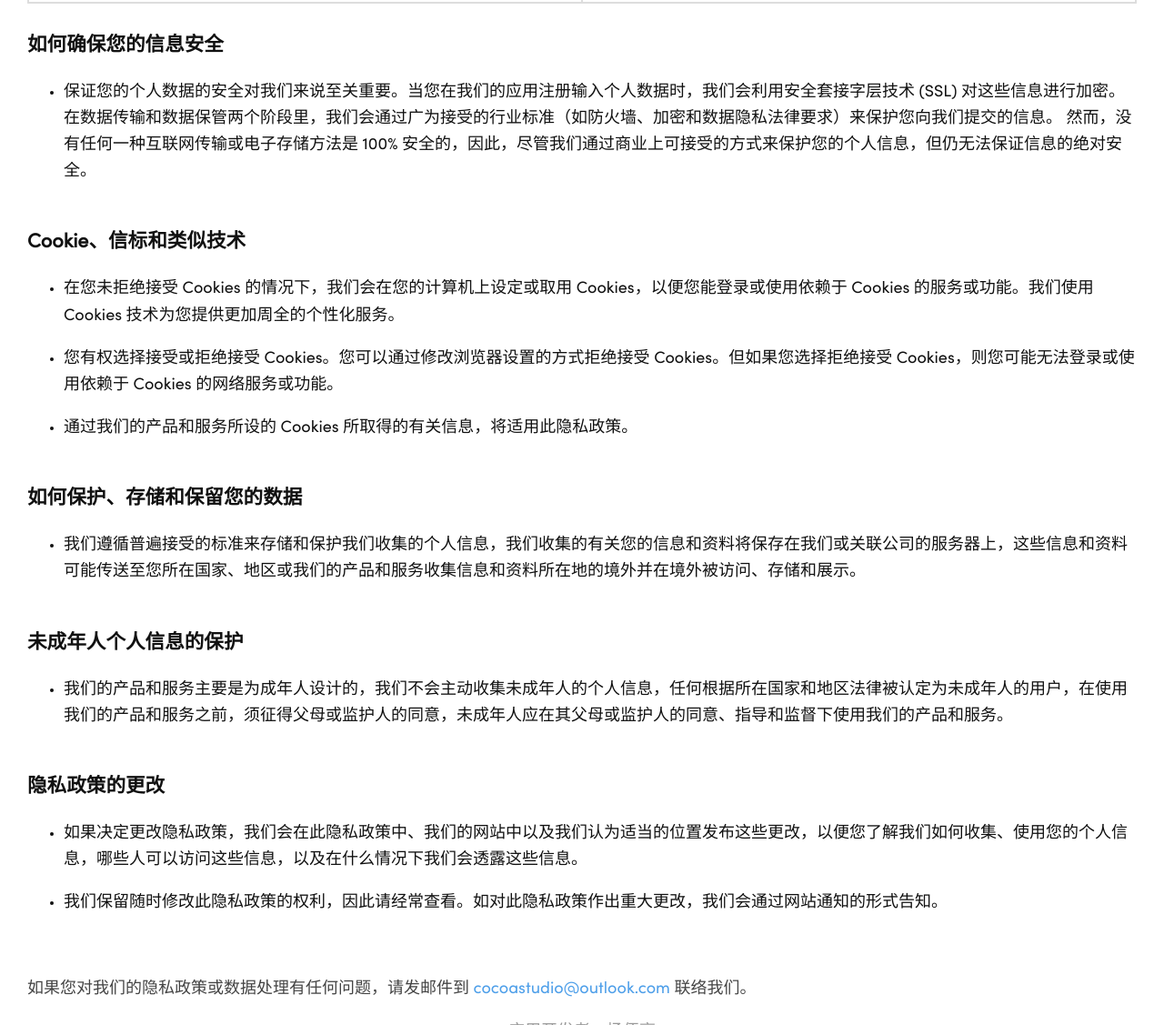
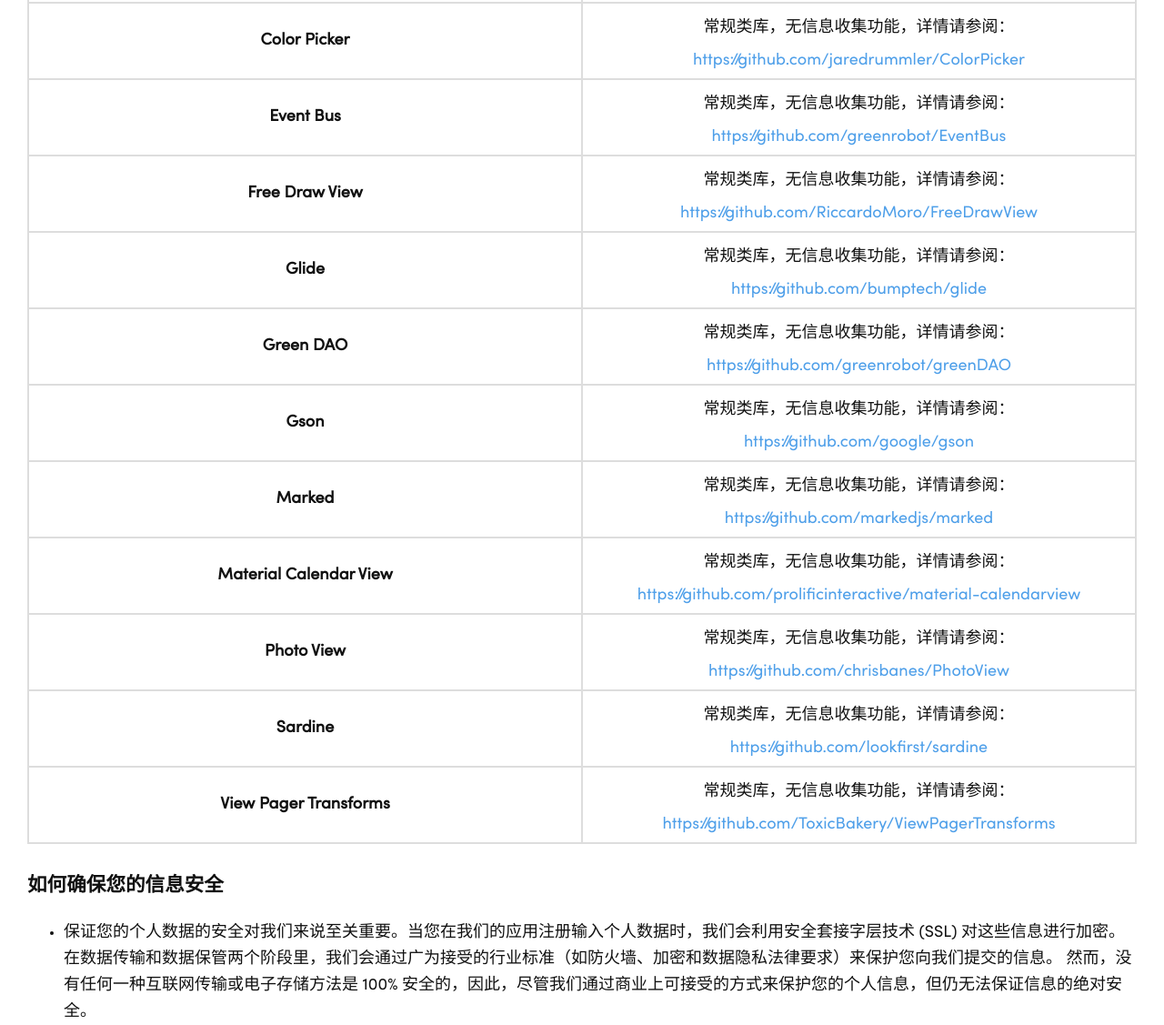
Before and after one commit to NicholasCanton/OneJotter, a plain HTML site: page privacy_chinese.html in a window 1280 px wide. Shown: the part 1514-2641 px from the top of the page at 91% size. Drawn offline with Linux system fonts and the light colour scheme.

Commit message:
Update privacy_chinese.html

```diff
--- a/privacy_chinese.html
+++ b/privacy_chinese.html
@@ -74,20 +74,77 @@
                 <td><h6>华为支付</h6></td>
                 <td>收集的信息包括位置、标识符、使用数据、诊断、设备信息等，详情请参阅：<br /><br /><a href="https://www.huawei.com/cn/privacy-policy">https://www.huawei.com/cn/privacy-policy</a></td>
                 </tr>
+
                 <tr>
                 <td><h6>Google Drive</h6></td>
                 <td>收集的信息包括位置、标识符、使用数据、诊断、设备信息等，详情请参阅：<br /><br /><a href="https://policies.google.com/privacy?hl=zh-CN">https://policies.google.com/privacy?hl=zh-CN</a></td>
                 </tr>
+
                 <tr>
                 <td><h6>Dropbox</h6></td>
                 <td>收集的信息包括位置、标识符、使用数据、诊断、设备信息等，详情请参阅：<br /><br /><a href="https://help.dropbox.com/zh-cn/accounts-billing/security">https://help.dropbox.com/zh-cn/accounts-billing/security</a></td>
                 </tr>
+
                 <tr>
                 <td><h6>OneDrive</h6></td>
                 <td>收集的信息包括位置、标识符、使用数据、诊断、设备信息等，详情请参阅：<br /><br /><a href="https://www.microsoft.com/zh-cn/trust-center/privacy">https://www.microsoft.com/zh-cn/trust-center/privacy</a></td>
                 </tr>
+
+                <tr>
+                <td><h6>Color Picker</h6></td>
+                <td>常规类库，无信息收集功能，详情请参阅：<br /><br /><a href="https://github.com/jaredrummler/ColorPicker">https://github.com/jaredrummler/ColorPicker</a></td>
+                </tr>
+
+                <tr>
+                <td><h6>Event Bus</h6></td>
+                <td>常规类库，无信息收集功能，详情请参阅：<br /><br /><a href="https://github.com/greenrobot/EventBus">https://github.com/greenrobot/EventBus</a></td>
+                </tr>
+
+                <tr>
+                <td><h6>Free Draw View</h6></td>
+                <td>常规类库，无信息收集功能，详情请参阅：<br /><br /><a href="https://github.com/RiccardoMoro/FreeDrawView">https://github.com/RiccardoMoro/FreeDrawView</a></td>
+                </tr>
+
+                <tr>
+                <td><h6>Glide</h6></td>
+                <td>常规类库，无信息收集功能，详情请参阅：<br /><br /><a href="https://github.com/bumptech/glide">https://github.com/bumptech/glide</a></td>
+                </tr>
+
+                <tr>
+                <td><h6>Green DAO</h6></td>
+                <td>常规类库，无信息收集功能，详情请参阅：<br /><br /><a href="https://github.com/greenrobot/greenDAO">https://github.com/greenrobot/greenDAO</a></td>
+                </tr>
+
+                <tr>
+                <td><h6>Gson</h6></td>
+                <td>常规类库，无信息收集功能，详情请参阅：<br /><br /><a href="https://github.com/google/gson">https://github.com/google/gson</a></td>
+                </tr>
+
+                <tr>
+                <td><h6>Marked</h6></td>
+                <td>常规类库，无信息收集功能，详情请参阅：<br /><br /><a href="https://github.com/markedjs/marked">https://github.com/markedjs/marked</a></td>
+                </tr>
+
+                <tr>
+                <td><h6>Material Calendar View</h6></td>
+                <td>常规类库，无信息收集功能，详情请参阅：<br /><br /><a href="https://github.com/prolificinteractive/material-calendarview">https://github.com/prolificinteractive/material-calendarview</a></td>
+                </tr>
+
+                <tr>
+                <td><h6>Photo View</h6></td>
+                <td>常规类库，无信息收集功能，详情请参阅：<br /><br /><a href="https://github.com/chrisbanes/PhotoView">https://github.com/chrisbanes/PhotoView</a></td>
+                </tr>
+
+                <tr>
+                <td><h6>Sardine</h6></td>
+                <td>常规类库，无信息收集功能，详情请参阅：<br /><br /><a href="https://github.com/lookfirst/sardine">https://github.com/lookfirst/sardine</a></td>
+                </tr>
+
+                <tr>
+                <td><h6>View Pager Transforms</h6></td>
+                <td>常规类库，无信息收集功能，详情请参阅：<br /><br /><a href="https://github.com/ToxicBakery/ViewPagerTransforms">https://github.com/ToxicBakery/ViewPagerTransforms</a></td>
+                </tr>
             </table>
-
 
 
             <br />
```
